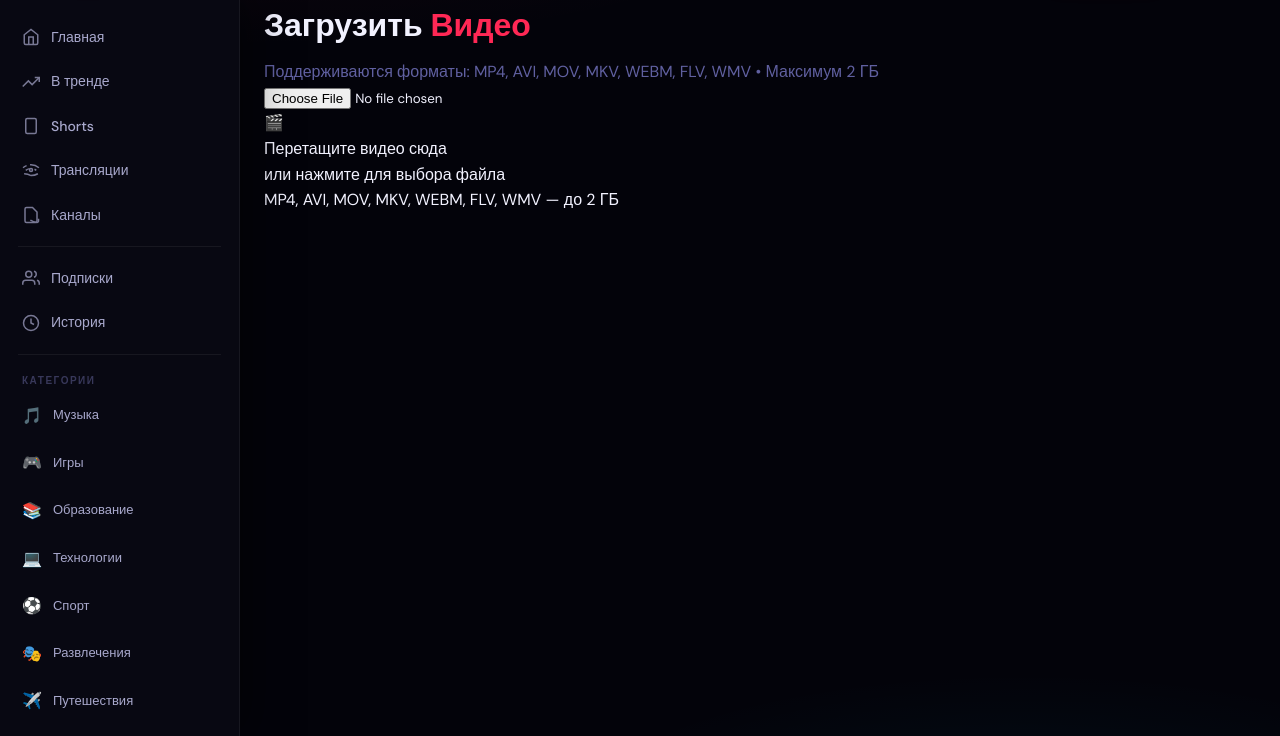
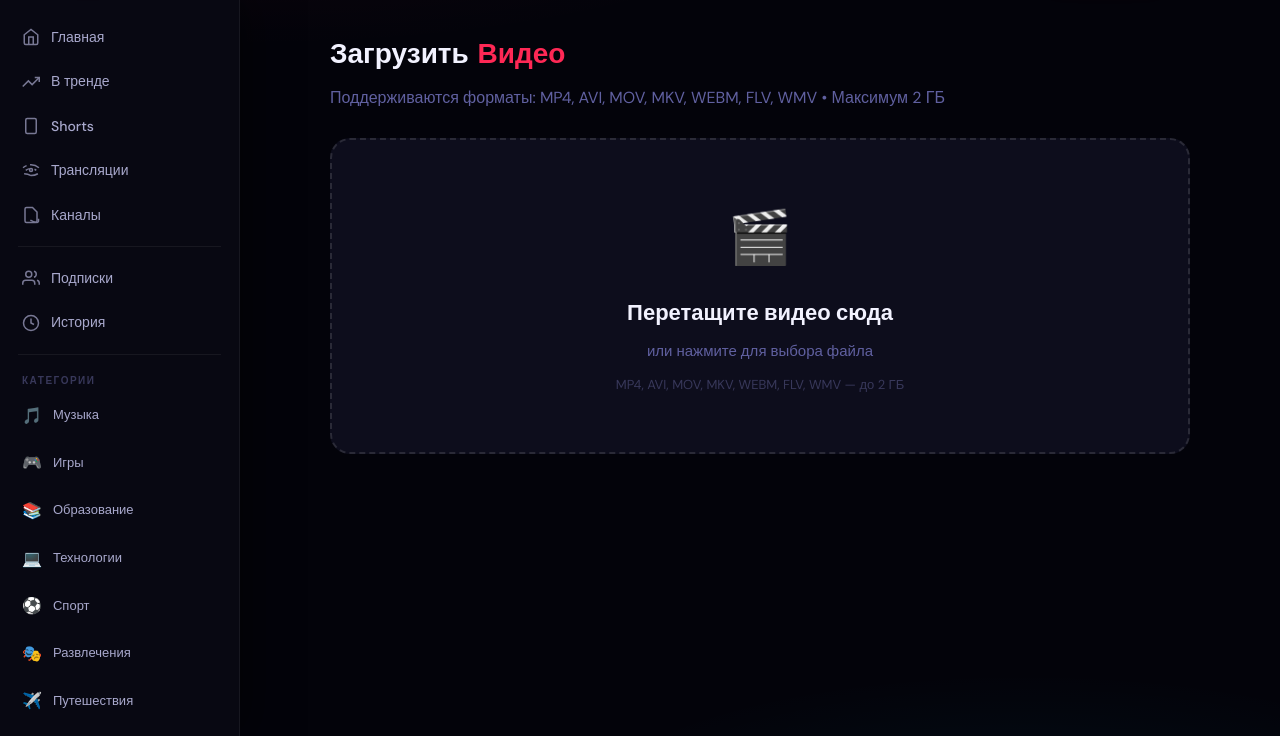
Before and after one commit to Tancellop/Videohub, a Flask app: page /videos/upload in a window 1280 px wide. Shown: the part 64-800 px from the top of the page. Run offline with Flask 3, Linux system fonts and the light colour scheme; a user stored in the database is signed in; some libraries are stand-ins or nearby versions.

Commit message:
fix dropdown, upload styles, overlay, api report

```diff
--- a/app/static/css/main.css
+++ b/app/static/css/main.css
@@ -281,7 +281,7 @@ input, textarea, select { font-family: inherit; }
   animation: dropIn 0.2s var(--ease-out);
 }
 @keyframes dropIn { from { opacity:0; transform:translateY(-8px); } to { opacity:1; transform:translateY(0); } }
-.nav-dropdown:hover .dropdown-menu { display: block; }
+/* dropdown open state handled by JS */
 .dropdown-item {
   display: flex; align-items: center; gap: 10px;
   padding: 10px 16px; font-size: 13px; color: var(--text-1);
@@ -1207,3 +1207,44 @@ input, textarea, select { font-family: inherit; }
 .fade-up-2 { animation-delay: 0.1s; }
 .fade-up-3 { animation-delay: 0.15s; }
 .fade-up-4 { animation-delay: 0.2s; }
+
+/* ── Upload Page (full styles) ───────────────────────────────── */
+.upload-page { max-width: 860px; margin: 0 auto; padding: 32px 0; }
+.upload-header { margin-bottom: 28px; }
+.upload-header h1 { font-family: var(--font-heading); font-size: 28px; font-weight: 800; }
+.drop-zone {
+  border: 2px dashed var(--border-bright);
+  border-radius: var(--radius-lg);
+  background: var(--bg-2);
+  cursor: pointer; transition: all var(--t);
+  position: relative; overflow: hidden;
+  margin-bottom: 28px;
+}
+.drop-zone:hover, .drop-zone.drag-over {
+  border-color: var(--border-cyan);
+  background: var(--bg-3);
+  box-shadow: 0 0 0 4px rgba(0,212,255,0.06);
+}
+.drop-zone input[type="file"] {
+  position: absolute; inset: 0; opacity: 0; cursor: pointer; width: 100%; height: 100%;
+}
+.drop-content {
+  padding: 56px 40px; text-align: center;
+  pointer-events: none;
+}
+.drop-icon { font-size: 52px; margin-bottom: 16px; display: block; }
+.drop-title { font-family: var(--font-heading); font-size: 22px; font-weight: 700; color: var(--text-0); margin-bottom: 8px; }
+.drop-subtitle { font-size: 15px; color: var(--text-2); margin-bottom: 12px; }
+.drop-formats { font-size: 13px; color: var(--text-3); }
+.drop-selected { padding: 20px 28px; display: flex; align-items: center; gap: 16px; pointer-events: none; }
+.drop-file-icon { font-size: 36px; }
+.drop-file-name { font-weight: 600; font-size: 15px; color: var(--text-0); }
+.drop-file-size { font-size: 13px; color: var(--text-2); }
+.drop-change { color: var(--cyan); font-size: 13px; pointer-events: all; cursor: pointer; }
+.upload-form { background: var(--bg-card); border: 1px solid var(--border); border-radius: var(--radius-lg); padding: 28px; }
+.form-row { display: grid; grid-template-columns: 1fr 1fr; gap: 20px; }
+@media(max-width:600px) { .form-row { grid-template-columns: 1fr; } }
+.form-actions { display: flex; justify-content: flex-end; gap: 12px; margin-top: 24px; padding-top: 20px; border-top: 1px solid var(--border); }
+.upload-progress { margin-top: 20px; padding: 20px; background: var(--bg-3); border-radius: var(--radius); border: 1px solid var(--border); }
+.progress-bar-track { height: 6px; background: var(--bg-4); border-radius: 99px; overflow: hidden; }
+.progress-bar-fill { height: 100%; background: linear-gradient(90deg, var(--red), var(--cyan)); border-radius: 99px; transition: width 0.3s; width: 0%; }
--- a/app/static/js/main.js
+++ b/app/static/js/main.js
@@ -34,7 +34,7 @@ function initSidebar() {
   function setSidebar(open) {
     isOpen = open;
     sidebar.classList.toggle('open', open);
-    overlay.classList.toggle('active', open && window.innerWidth < 1280);
+    overlay.classList.toggle('visible', open && window.innerWidth < 1280);
     if (window.innerWidth >= 1280) {
       wrapper?.classList.toggle('sidebar-open', open);
     }
@@ -56,7 +56,7 @@ function initSidebar() {
   window.addEventListener('resize', () => {
     if (window.innerWidth >= 1280) {
       setSidebar(true);
-      overlay.classList.remove('active');
+      overlay.classList.remove('visible');
     } else if (isOpen) {
       setSidebar(false);
     }
@@ -76,18 +76,24 @@ function initNavbar() {
 function initUserMenu() {
   const btn = document.getElementById('userMenuBtn');
   const dropdown = document.getElementById('userDropdown');
-  if (!btn || !dropdown) return;
+  const wrapper = document.getElementById('navDropdown');
+  if (!btn || !dropdown || !wrapper) return;
 
   btn.addEventListener('click', (e) => {
     e.stopPropagation();
-    dropdown.classList.toggle('open');
+    const isOpen = wrapper.classList.toggle('open');
+    dropdown.style.display = isOpen ? 'block' : 'none';
   });
 
   document.addEventListener('click', (e) => {
-    if (!dropdown.contains(e.target) && e.target !== btn) {
-      dropdown.classList.remove('open');
+    if (!wrapper.contains(e.target)) {
+      wrapper.classList.remove('open');
+      dropdown.style.display = 'none';
     }
   });
+
+  // Keep open when moving mouse inside dropdown
+  dropdown.addEventListener('mouseleave', () => {});
 }
 
 // ---- Search Autocomplete ----
--- a/app/templates/base.html
+++ b/app/templates/base.html
@@ -57,13 +57,13 @@
                     <svg width="18" height="18" viewBox="0 0 24 24" fill="none" stroke="currentColor" stroke-width="2"><path d="M18 8A6 6 0 0 0 6 8c0 7-3 9-3 9h18s-3-2-3-9"/><path d="M13.73 21a2 2 0 0 1-3.46 0"/></svg>
                     {% if unread_notifications > 0 %}<span class="notif-badge"></span>{% endif %}
                 </a>
-                <div class="nav-dropdown">
-                    <button class="nav-icon-btn avatar-btn">
+                <div class="nav-dropdown" id="navDropdown">
+                    <button class="nav-icon-btn avatar-btn" id="userMenuBtn">
                         <img src="{{ url_for('static', filename='uploads/avatars/' + current_user.avatar) if current_user.avatar and current_user.avatar != 'default_avatar.png' else url_for('static', filename='img/default_avatar.png') }}"
                              alt="{{ current_user.username }}"
                              onerror="this.src='{{ url_for('static', filename='img/default_avatar.png') }}'">
                     </button>
-                    <div class="dropdown-menu">
+                    <div class="dropdown-menu" id="userDropdown">
                         <div style="padding:12px 16px;border-bottom:1px solid var(--border);">
                             <div style="font-weight:700;font-size:14px;">{{ current_user.display_name or current_user.username }}</div>
                             <div style="font-size:12px;color:var(--text-2);">@{{ current_user.username }}</div>
```
Also changed, not shown: app/routes/api.py (+22 -0 lines).
